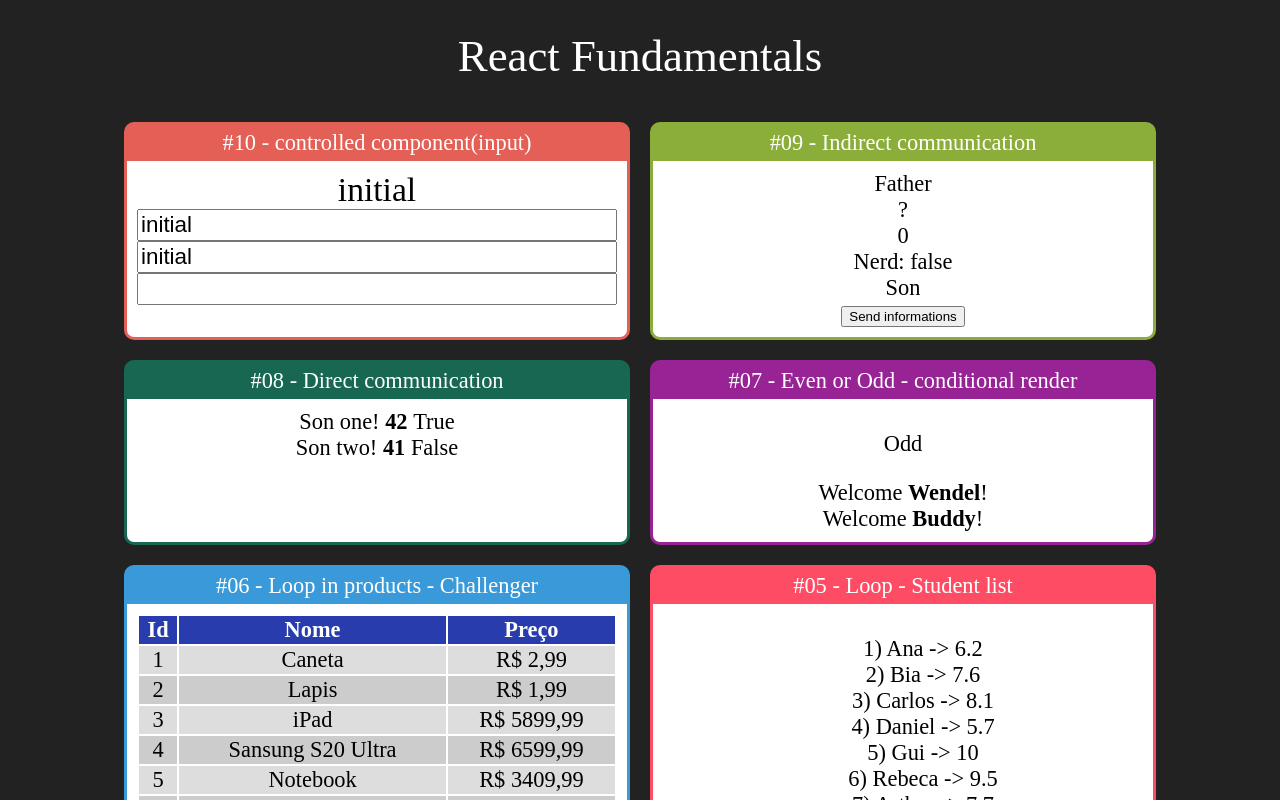
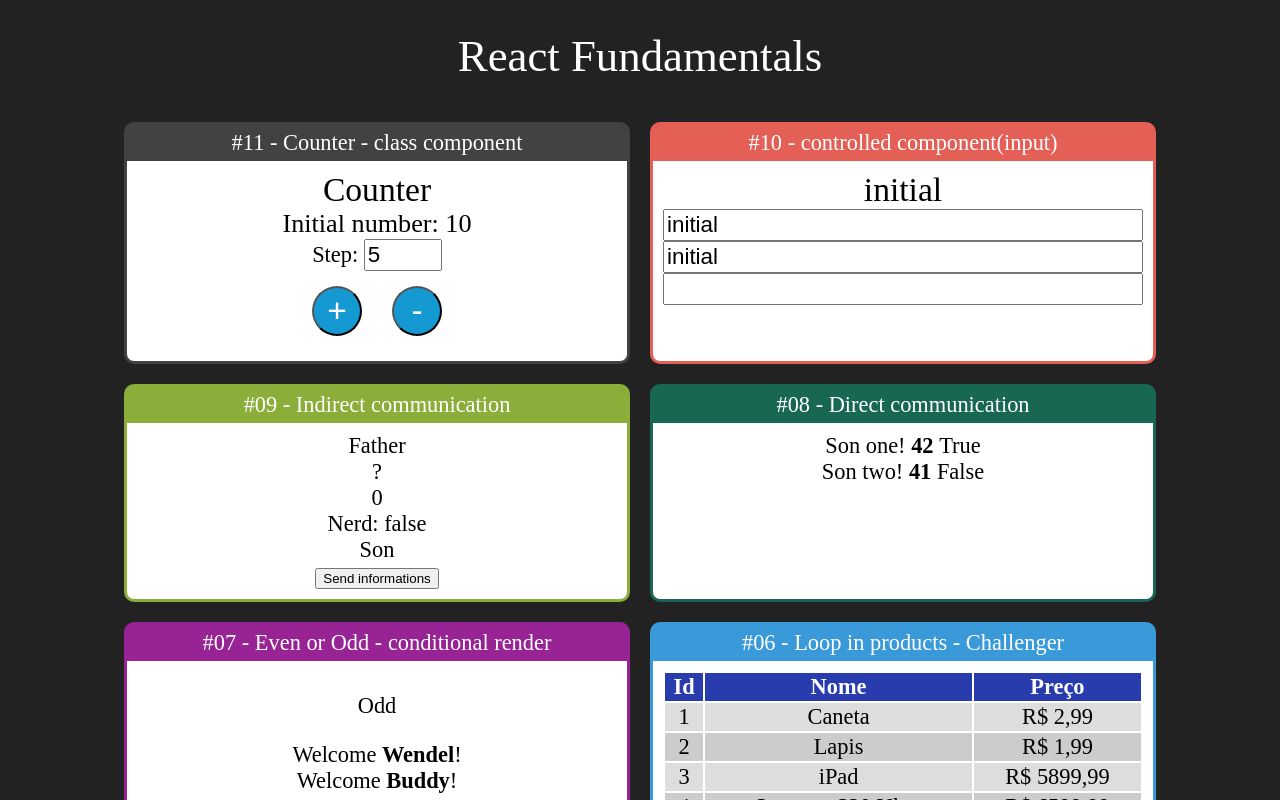
Before and after one commit to ricksantos88/curso-react-fundamentos, a React (Create React App) app: page / in a window 1280 px wide. Shown: the top 800 px of the page. Built offline with nearby package versions, Linux system fonts and the light colour scheme.

Commit message:
components in class

```diff
--- a/src/App.jsx
+++ b/src/App.jsx
@@ -1,6 +1,7 @@
 import React from 'react'
 import Card from './components/layout/Card'
 
+import Counter from './components/count/Counter'
 import Input from './components/forms/Input'
 import IndirectFather from './components/communication/IndirectFather'
 import DirectFather from './components/communication/DirectFather'
@@ -22,6 +23,10 @@ const App = () => {
             <h1>React Fundamentals</h1>
 
             <div className="Cards">
+
+                <Card title="#11 - Counter - class component" color="#424242">
+                    <Counter initialNumber={10}/>
+                </Card>
 
                 <Card title="#10 - controlled component(input)" color="#e45f56">
                     <Input />
--- /dev/null
+++ b/src/components/count/Button.jsx
@@ -0,0 +1,9 @@
+import React from 'react';
+
+const  Button = (props) => {
+    return (
+        <button onClick={props.handler}><h2>{props.label}</h2></button>
+    );
+}
+
+export default Button;
--- /dev/null
+++ b/src/components/count/Counter.css
@@ -0,0 +1,16 @@
+.Counter input {
+    font-size: 1.4rem;
+    width: 70px
+}
+
+.Counter button {
+    font-size: 1.4rem;
+
+    height: 50px;
+    width: 50px;
+    border-radius: 50%;
+    background-color: #1499d3;
+    color: #fff;
+    margin: 15px;
+
+}
--- /dev/null
+++ b/src/components/count/Counter.jsx
@@ -0,0 +1,51 @@
+import React, { Component } from 'react'
+
+import Display from './Display'
+import Button from './Button'
+import StepForm from './StepForm'
+
+import './Counter.css'
+
+class Counter extends Component {
+
+    constructor(props) {
+        super(props)
+
+        this.state = {
+            number: props.initialNumber || 0,
+            step: props.initialStep || 5
+        }
+    }
+
+    inc = () => {
+        this.setState({
+            number: this.state.number + this.state.step
+        })
+    }
+
+    dec = () => {
+        this.setState({
+            number: this.state.number - this.state.step
+        })
+    }
+
+    setStep = (newStep) => {
+        this.setState({
+            step: newStep
+        })
+    }
+
+    render() {
+        return (
+            <div className="Counter">
+                <h2>Counter</h2>
+                <Display number={this.state.number}/>
+                <StepForm step={this.state.step} handler={this.setStep}/>
+                <Button handler={this.inc} label="+" />
+                <Button handler={this.dec} label="-" />
+            </div>
+        );
+    }
+}
+
+export default Counter;
--- /dev/null
+++ b/src/components/count/Display.jsx
@@ -0,0 +1,9 @@
+import React from 'react';
+
+const  Display = (props) => {
+    return (
+        <h3>Initial number: {props.number}</h3>
+    );
+}
+
+export default Display;
--- /dev/null
+++ b/src/components/count/StepForm.jsx
@@ -0,0 +1,17 @@
+import React from 'react';
+
+const  StepForm = (props) => {
+    return (
+        <div>
+            <label htmlFor="stepInput">Step: </label>
+            <input
+                type="number"
+                id="stepInput"
+                value={props.step}
+                onChange={e => props.handler(+e.target.value)}
+                />
+        </div>
+    );
+}
+
+export default StepForm;
```
